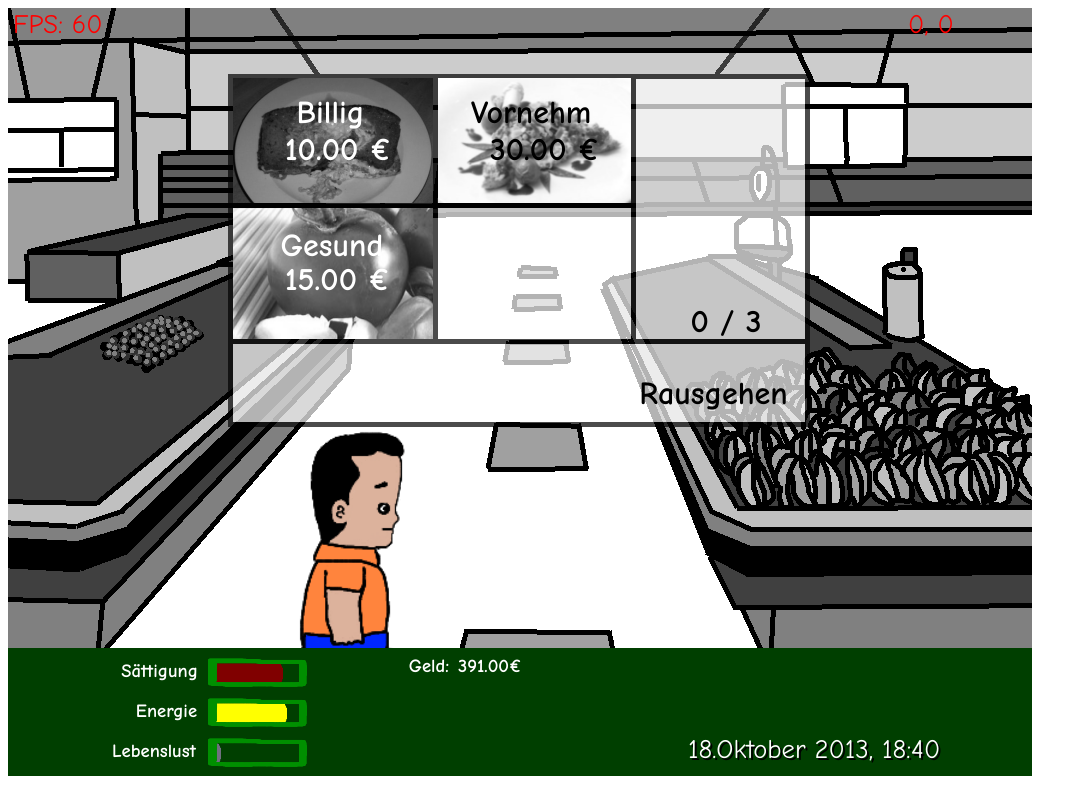
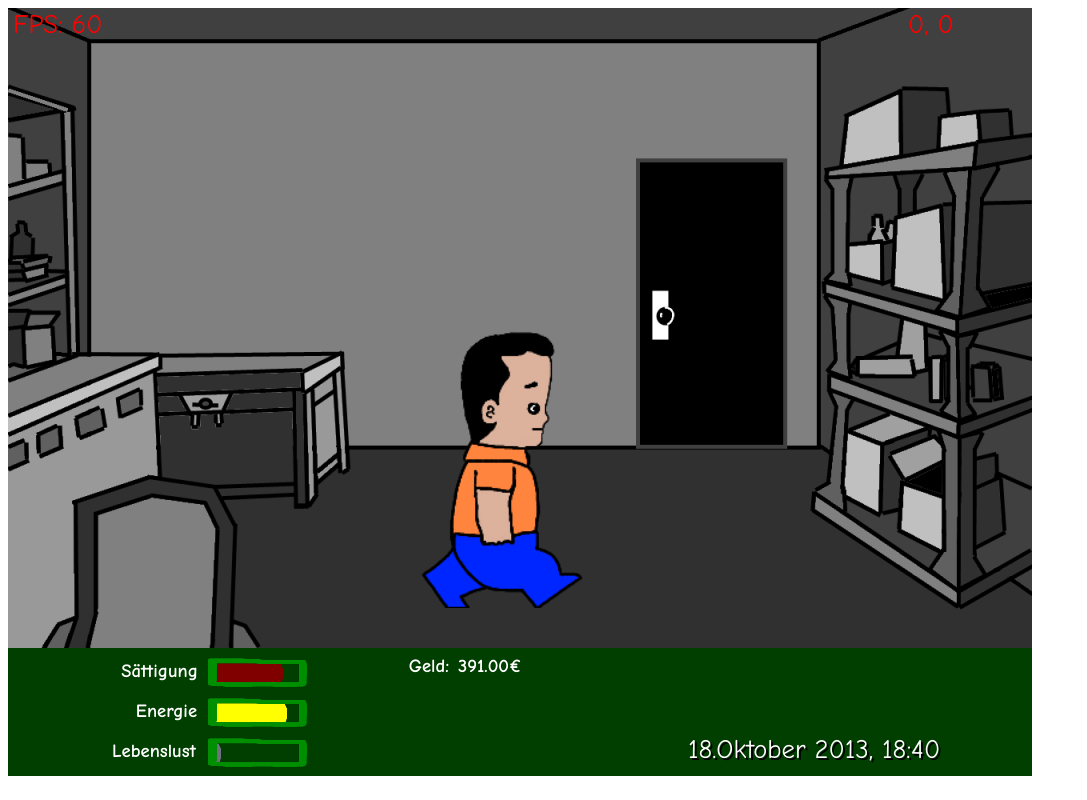
Before and after one commit to ReddogStone/hartz-wars-iv, a plain HTML site: page index.html in a window 1280 px wide. Shown: the whole page, without its empty margins (0-1087 px from the left). Drawn offline with Linux system fonts and the light colour scheme.

Commit message:
- Added a room scene controller

```diff
--- a/game/gamecontroller.js
+++ b/game/gamecontroller.js
@@ -35,23 +35,23 @@ GameController.extends(Object, {
 		var home = world.playerHome;
 
 		// create scenes
-		var roomScene = this.roomScene = new RoomScene();
 		var barScene = this.barScene = new BarScene();
 		var streetScene = this.streetScene = new StreetScene();
 		var supermarketOutsideScene = this.supermarketOutsideScene = new SupermarketOutsideScene();
 
 		// create controllers
+		var roomController = this.roomController = new RoomController(world);
 		var supermarketInsideController = this.supermarketInsideController = new SupermarketInsideController(world);
 
 		// connect scenes
-		roomScene.onExitToStreet = this.transitToScene(streetScene, streetScene.enterFromRoom);
+		roomController.onExitToStreet = this.transitToScene(streetScene, streetScene.enterFromRoom);
 		barScene.onExitToStreet = this.transitToScene(streetScene, streetScene.enterFromBar);
 		supermarketOutsideScene.onExitToStreet = this.transitToScene(streetScene, streetScene.enterFromSupermarket);
 		supermarketOutsideScene.onEnterSupermarket = this.transitToController(supermarketInsideController);
 		supermarketInsideController.onExit = this.transitToScene(supermarketOutsideScene, supermarketOutsideScene.enterFromSupermarket);
 		streetScene.onEnterBar = this.transitToScene(barScene);
 		streetScene.onExitToSupermarket = this.transitToScene(supermarketOutsideScene, supermarketOutsideScene.enterFromStreet);
-		var enterHome = this.transitToScene(roomScene);
+		var enterHome = this.transitToController(roomController);
 		streetScene.onEnterHome = function() {
 			var products = player.dropAllProducts();
 			home.storeProducts(products);
@@ -59,10 +59,6 @@ GameController.extends(Object, {
 		};
 
 		// events
-		roomScene.onSleep = function() {
-			player.saturation -= 5;
-			player.energy += 5;
-		};
 		barScene.onEatDoener = function() {
 			if (player.money >= 3.2) {
 				player.saturation += 10;
@@ -94,7 +90,7 @@ GameController.extends(Object, {
 		player.money = 391;
 
 		// initial transit
-		this.transitToController(supermarketInsideController)();
+		this.transitToController(roomController)();
 	},
 	update: function(delta) {
 		this.rootScene.update(delta);
--- /dev/null
+++ b/game/roomcontroller.js
@@ -0,0 +1,38 @@
+'use strict';
+
+function RoomController(world) {
+	this._world = world;
+	this.scene = new RoomScene();
+}
+RoomController.extends(Object, {
+	init: function() {
+		var scene = this.scene;
+		var player = this._world.player;
+
+		scene.init();
+
+		scene.onSleep = function() {
+			player.saturation -= 5;
+			player.energy += 5;
+		};
+	},
+	set onExitToStreet(value) {
+		this.scene.onExitToStreet = value;
+	},
+/*	updatePlayerProductInventory: function() {
+		var scene = this.scene;
+		scene.clearAllPlayerInventorySlots();
+		var productInventory = this._world.player.productInventory;
+		productInventory.forEach(function(element, index) {
+			var type;
+			switch (element.type) {
+				case 'cheap_food': type = 'cheap'; break;
+				case 'expensive_food': type = 'expensive'; break;
+				case 'healthy_food': type = 'healthy'; break;
+				default: 'invalid'; break;
+			}
+			scene.setPlayerInventorySlot(index, type);
+		}, this);
+		scene.playerInventoryFill.text = productInventory.length + ' / 3';
+	} */
+});
--- a/index.html
+++ b/index.html
@@ -39,6 +39,7 @@
 
 <script src="game/gamecontroller.js" type="text/javascript"></script>
 <script src="game/supermarket_inside_controller.js" type="text/javascript"></script>
+<script src="game/roomcontroller.js" type="text/javascript"></script>
 
 <script type="text/javascript">
 	'use strict';
```
